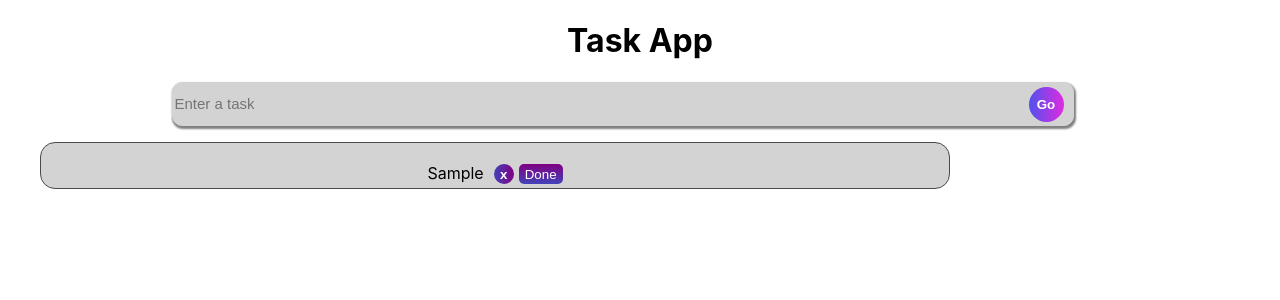
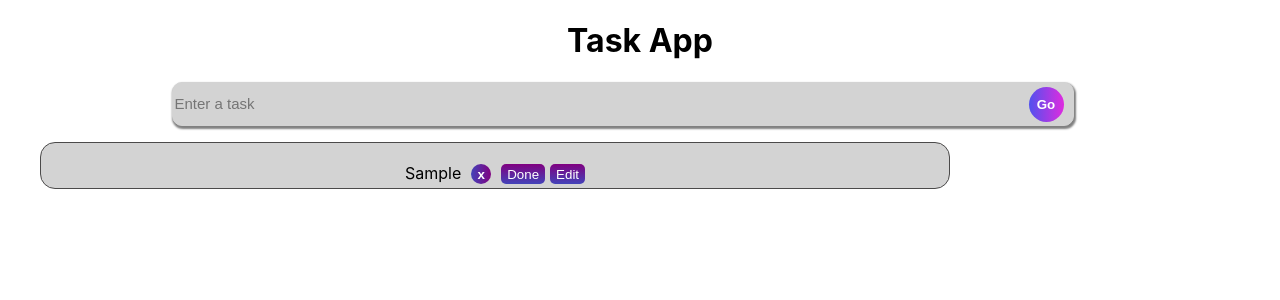
Before and after one commit to Daniel-16/react-typescript, a React (Create React App) app: page / in a window 1280 px wide. Both pictures are taken after typing "Sample" into the empty fields and a click on the button "Go". Shown: the top 300 px of the page. Built offline with nearby package versions, Linux system fonts and the light colour scheme.

Commit message:
Feat: Working on edit feature which breaks the ui

```diff
--- a/src/components/TodosCard.tsx
+++ b/src/components/TodosCard.tsx
@@ -1,4 +1,4 @@
-import React from "react";
+import React, { useState } from "react";
 import { Todo } from "../model";
 import "./card.css";
 
@@ -9,8 +9,11 @@ interface Props {
 }
 
 const TodosCard = ({ todo, todos, setTodos }: Props) => {
+  const [edit, setEdit] = useState<boolean>(false);
+  const [editTodo, setEditTodo] = useState<string>(todo.todo);
   const handleDelete = (id: number) => {
     console.log(id);
+    setTodos(todos.filter((todo) => todo.id !== id));
   };
   const handleDone = (id: number) => {
     setTodos(
@@ -24,6 +27,37 @@ const TodosCard = ({ todo, todos, setTodos }: Props) => {
     <div>
       <div className="card">
         <li className="todos">
+          {todo.isDone ? (
+            <>
+              <br />
+              <s>{todo.todo}</s>
+              <span style={{ marginLeft: 10 }}>
+                <button
+                  className="delete__button"
+                  onClick={() => handleDelete(todo.id)}
+                >
+                  x
+                </button>
+                <button
+                  className="tick__button"
+                  onClick={() => handleDone(todo.id)}
+                >
+                  {todo.isDone ? "Undone" : "Done"}
+                </button>
+                <button
+                  className="edit__button"
+                  onClick={() => {
+                    // if (!edit && !todo.isDone) {
+                    setEdit(!edit);
+                    // }
+                  }}
+                >
+                  Edit
+                </button>
+              </span>
+            </>
+          ) : (
+            <>
               {todo.todo}
               <span style={{ marginLeft: 10 }}>
                 <button
@@ -38,7 +72,20 @@ const TodosCard = ({ todo, todos, setTodos }: Props) => {
                 >
                   Done
                 </button>
+                <button
+                  className="edit__button"
+                  onClick={() => {
+                    // if (!edit && !todo.isDone) {
+                    setEdit(!edit);
+                    // }
+                  }}
+                >
+                  Edit
+                </button>
               </span>
+            </>
+          )}
+          {edit && <input type="text" />}
         </li>
       </div>
     </div>
--- a/src/components/card.css
+++ b/src/components/card.css
@@ -27,11 +27,12 @@
     cursor: pointer;
     margin-right: 5px
 }
-.tick__button {
+.tick__button, .edit__button {
     background: linear-gradient(to top, rgb(67, 67, 185), purple);
     color: #fff;
     border: none;
     border-radius: 5px;
     height: 20px;
-    cursor: pointer
+    cursor: pointer;
+    margin-left: 5px
 }
```
Lines whose indentation alone changed are shown as unchanged.
